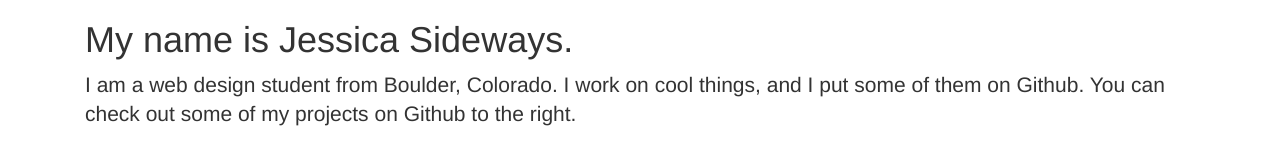
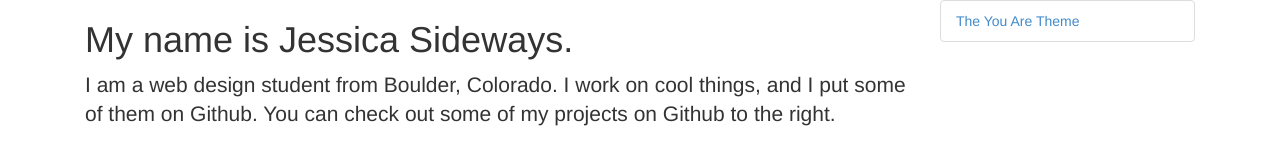
Before and after one commit to jessicasideways/jessicasideways.github.io, a plain HTML site: page index.html in a window 1280 px wide. Drawn offline with nearby package versions, Linux system fonts and the light colour scheme.

Commit message:
Added side navigation

```diff
--- a/index.html
+++ b/index.html
@@ -15,9 +15,14 @@
 	</head>
 	<body>
 		<div class="container">
-			<div class="col-md-12">
+			<div class="col-md-9">
 				<h1>My name is Jessica Sideways.</h1>
 				<p class="lead">I am a web design student from Boulder, Colorado. I work on cool things, and I put some of them on Github. You can check out some of my projects on Github to the right.</p>
+			</div>
+			<div class="col-md-3">
+				<ul class="list-group">
+					<li class="list-group-item"><a href="http://jessicasideways.github.io/youare">The You Are Theme</a></li>
+				</ul>
 			</div>
 		</div>
 		<!-- jQuery (necessary for Bootstrap's JavaScript plugins) -->
```
